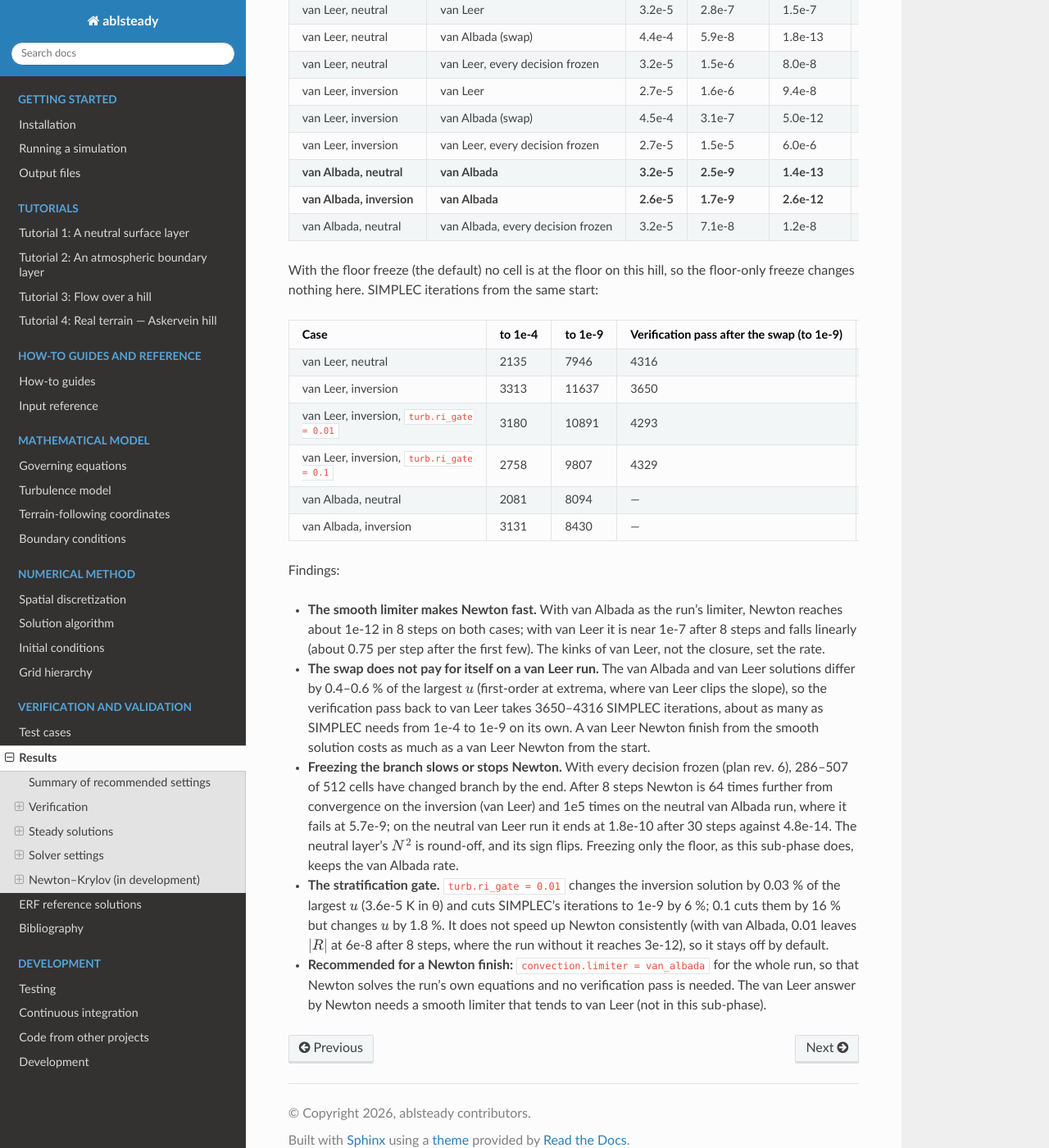
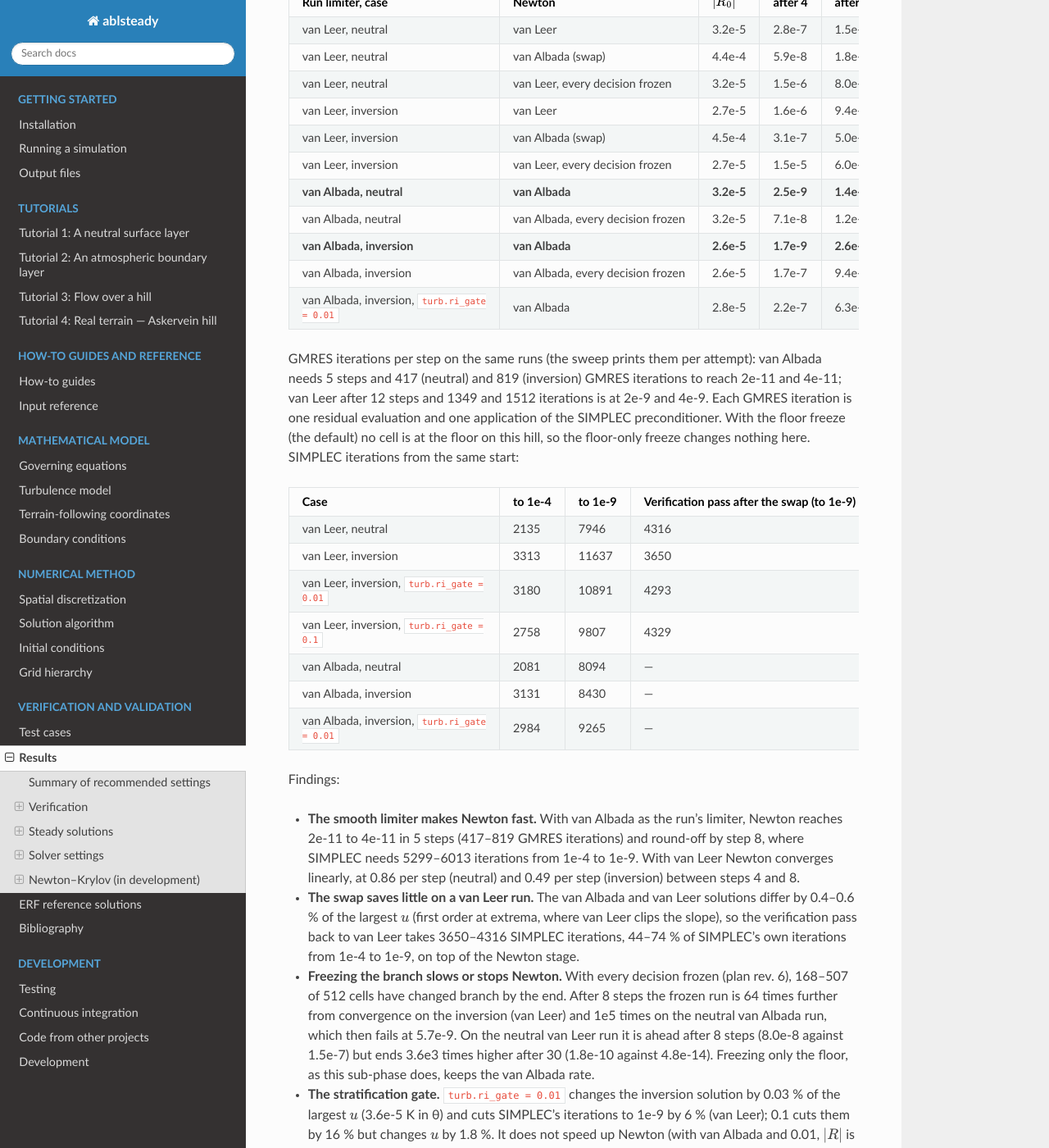
Before and after one commit to hgopalan/ablsteadyrans, a Sphinx documentation site: the page built from docs/results.rst, in a window 1280 px wide and 1400 px high, scrolled down 14858 px. Shown: the whole window at 82% size. Built offline with Sphinx 7.4.7 and the Read the Docs theme 3.1.0, drawn with Linux system fonts in a browser that asks for light colours; some of the changed text lies outside the part shown.

Commit message:
Review lenses: valid-cell wording, write barrier, results wording and 30-step column
Aaron: changed_switches' comment says valid cells; write_checkpoint waits
for every rank after amrex::Write. Pressel: results.rst gives the
verification pass as 44-74 % of SIMPLEC's own finish, the per-case van Leer
rates, a 30-step column, the gated van Albada row and the van Albada costs;
the sweep prints GMRES iterations per attempt.

Co-Authored-By: Claude Opus 5.5 <noreply@anthropic.com>

```diff
--- a/docs/results.rst
+++ b/docs/results.rst
@@ -1135,8 +1135,8 @@ cells on 1000 × 125 × 500 m, a cosine hill of 40 m) driven by :math:`dp/dx` =
 wall law, ``lusgs`` at ``steady.cfl_max = 8``. Neutral, or θ = 300 K below 300 m with 0.01 K/m above and
 ``bc.zhi_theta_grad`` = 0.01 K/m, with Rayleigh damping of w and θ over the top 150 m as in the hill decks. From
 the SIMPLEC state at :math:`r` = 1e-4, plain Newton (infinite :math:`\Delta\tau`, the ``simplec`` preconditioner,
-GMRES(200)). :math:`|R|` is the absolute norm of the Newton step after 4 and 8 Newton steps; it stops falling at
-about 3e-14 (round-off). Counts, not wall times (laptop, CPU).
+GMRES(200)), 30 steps. :math:`|R|` is the absolute norm of the residual (scaled, as the Newton step sees it) after
+4, 8 and 30 Newton steps; it stops falling at about 3e-14 (round-off). Counts, not wall times (laptop, CPU).
 
 .. list-table::
    :header-rows: 1
@@ -1144,66 +1144,93 @@ about 3e-14 (round-off). Counts, not wall times (laptop, CPU).
    * - Run limiter, case
      - Newton
      - :math:`|R_0|`
-     - :math:`|R|` after 4
-     - :math:`|R|` after 8
+     - after 4
+     - after 8
+     - after 30
      - Branch moved
    * - van Leer, neutral
      - van Leer
      - 3.2e-5
      - 2.8e-7
      - 1.5e-7
+     - 4.8e-14
      - —
    * - van Leer, neutral
      - van Albada (swap)
      - 4.4e-4
      - 5.9e-8
      - 1.8e-13
+     - 3.2e-14
      - —
    * - van Leer, neutral
      - van Leer, every decision frozen
      - 3.2e-5
      - 1.5e-6
      - 8.0e-8
+     - 1.8e-10
      - 507 of 512
    * - van Leer, inversion
      - van Leer
      - 2.7e-5
      - 1.6e-6
      - 9.4e-8
+     - 8.0e-12
      - —
    * - van Leer, inversion
      - van Albada (swap)
      - 4.5e-4
      - 3.1e-7
      - 5.0e-12
+     - 3.3e-14
      - —
    * - van Leer, inversion
      - van Leer, every decision frozen
      - 2.7e-5
      - 1.5e-5
      - 6.0e-6
+     - 1.1e-8
      - 286
    * - **van Albada, neutral**
      - **van Albada**
      - **3.2e-5**
      - **2.5e-9**
      - **1.4e-13**
-     - —
-   * - **van Albada, inversion**
-     - **van Albada**
-     - **2.6e-5**
-     - **1.7e-9**
-     - **2.6e-12**
+     - **3.7e-14**
      - —
    * - van Albada, neutral
      - van Albada, every decision frozen
      - 3.2e-5
      - 7.1e-8
      - 1.2e-8
-     - 496 (failed at 5.7e-9)
+     - failed at 5.7e-9 (12 steps)
+     - 496
+   * - **van Albada, inversion**
+     - **van Albada**
+     - **2.6e-5**
+     - **1.7e-9**
+     - **2.6e-12**
+     - **3.2e-14**
+     - —
+   * - van Albada, inversion
+     - van Albada, every decision frozen
+     - 2.6e-5
+     - 1.7e-7
+     - 9.4e-8
+     - 4.1e-12
+     - 168
+   * - van Albada, inversion, ``turb.ri_gate = 0.01``
+     - van Albada
+     - 2.8e-5
+     - 2.2e-7
+     - 6.3e-8
+     - 1.6e-14
+     - —
 
-With the floor freeze (the default) no cell is at the floor on this hill, so the floor-only freeze changes nothing
-here. SIMPLEC iterations from the same start:
+GMRES iterations per step on the same runs (the sweep prints them per attempt): van Albada needs 5
+steps and 417 (neutral) and 819 (inversion) GMRES iterations to reach 2e-11 and 4e-11; van Leer after 12 steps
+and 1349 and 1512 iterations is at 2e-9 and 4e-9. Each GMRES iteration is one residual evaluation and one
+application of the SIMPLEC preconditioner. With the floor freeze (the default) no cell is at the floor on this
+hill, so the floor-only freeze changes nothing here. SIMPLEC iterations from the same start:
 
 .. list-table::
    :header-rows: 1
@@ -1243,25 +1270,34 @@ here. SIMPLEC iterations from the same start:
      - 8430
      - —
      - —
+   * - van Albada, inversion, ``turb.ri_gate = 0.01``
+     - 2984
+     - 9265
+     - —
+     - —
 
 Findings:
 
-- **The smooth limiter makes Newton fast.** With van Albada as the run's limiter, Newton reaches about 1e-12 in 8
-  steps on both cases; with van Leer it is near 1e-7 after 8 steps and falls linearly (about 0.75 per step after
-  the first few). The kinks of van Leer, not the closure, set the rate.
-- **The swap does not pay for itself on a van Leer run.** The van Albada and van Leer solutions differ by 0.4–0.6 %
-  of the largest :math:`u` (first-order at extrema, where van Leer clips the slope), so the verification pass back to
-  van Leer takes 3650–4316 SIMPLEC iterations, about as many as SIMPLEC needs from 1e-4 to 1e-9 on its own. A
-  van Leer Newton finish from the smooth solution costs as much as a van Leer Newton from the start.
-- **Freezing the branch slows or stops Newton.** With every decision frozen (plan rev. 6), 286–507 of 512 cells
-  have changed branch by the end. After 8 steps Newton is 64 times further from convergence on the inversion (van
-  Leer) and 1e5 times on the neutral van Albada run, where it fails at 5.7e-9; on the neutral van Leer run it ends
-  at 1.8e-10 after 30 steps against 4.8e-14. The neutral layer's :math:`N^2` is round-off, and its sign flips. Freezing
-  only the floor, as this sub-phase does, keeps the van Albada rate.
+- **The smooth limiter makes Newton fast.** With van Albada as the run's limiter, Newton reaches 2e-11 to 4e-11 in 5
+  steps (417–819 GMRES iterations) and round-off by step 8, where SIMPLEC needs 5299–6013 iterations from 1e-4 to
+  1e-9. With van Leer Newton converges linearly, at 0.86 per step (neutral) and 0.49 per step (inversion) between
+  steps 4 and 8.
+- **The swap saves little on a van Leer run.** The van Albada and van Leer solutions differ by 0.4–0.6 % of the
+  largest :math:`u` (first order at extrema, where van Leer clips the slope), so the verification pass back to van
+  Leer takes 3650–4316 SIMPLEC iterations, 44–74 % of SIMPLEC's own iterations from 1e-4 to 1e-9, on top of the
+  Newton stage.
+- **Freezing the branch slows or stops Newton.** With every decision frozen (plan rev. 6), 168–507 of 512 cells
+  have changed branch by the end. After 8 steps the frozen run is 64 times further from convergence on the
+  inversion (van Leer) and 1e5 times on the neutral van Albada run, which then fails at 5.7e-9. On the neutral van
+  Leer run it is ahead after 8 steps (8.0e-8 against 1.5e-7) but ends 3.6e3 times higher after 30 (1.8e-10 against
+  4.8e-14). Freezing only the floor, as this sub-phase does, keeps the van Albada rate.
 - **The stratification gate.** ``turb.ri_gate = 0.01`` changes the inversion solution by 0.03 % of the largest
-  :math:`u` (3.6e-5 K in θ) and cuts SIMPLEC's iterations to 1e-9 by 6 %; 0.1 cuts them by 16 % but changes
-  :math:`u` by 1.8 %. It does not speed up Newton consistently (with van Albada, 0.01 leaves :math:`|R|` at 6e-8
-  after 8 steps, where the run without it reaches 3e-12), so it stays off by default.
-- **Recommended for a Newton finish:** ``convection.limiter = van_albada`` for the whole run, so that Newton solves
-  the run's own equations and no verification pass is needed. The van Leer answer by Newton needs a smooth limiter
-  that tends to van Leer (not in this sub-phase).
+  :math:`u` (3.6e-5 K in θ) and cuts SIMPLEC's iterations to 1e-9 by 6 % (van Leer); 0.1 cuts them by 16 % but changes
+  :math:`u` by 1.8 %. It does not speed up Newton (with van Albada and 0.01, :math:`|R|` is 6.3e-8 after 8 steps
+  against 2.6e-12 without), and with van Albada it raises SIMPLEC's count (9265 against 8430), so it stays off by
+  default.
+- **For a Newton finish:** ``convection.limiter = van_albada`` for the whole run, so that Newton solves the run's own
+  equations and no verification pass is needed. Its costs: the answer differs from van Leer's by 0.4–0.6 % of the
+  largest :math:`u` here, and van Albada does not clip extrema (a face value can overshoot by up to 0.10 of the
+  larger difference). It also helps SIMPLEC on the inversion (8430 iterations to 1e-9 against 11637). A Newton
+  finish on the van Leer answer needs a smooth limiter that tends to van Leer (not in this sub-phase).
```
Also changed, not shown: docs/solution_algorithm.rst (+6 -6 lines), 3 other files.
